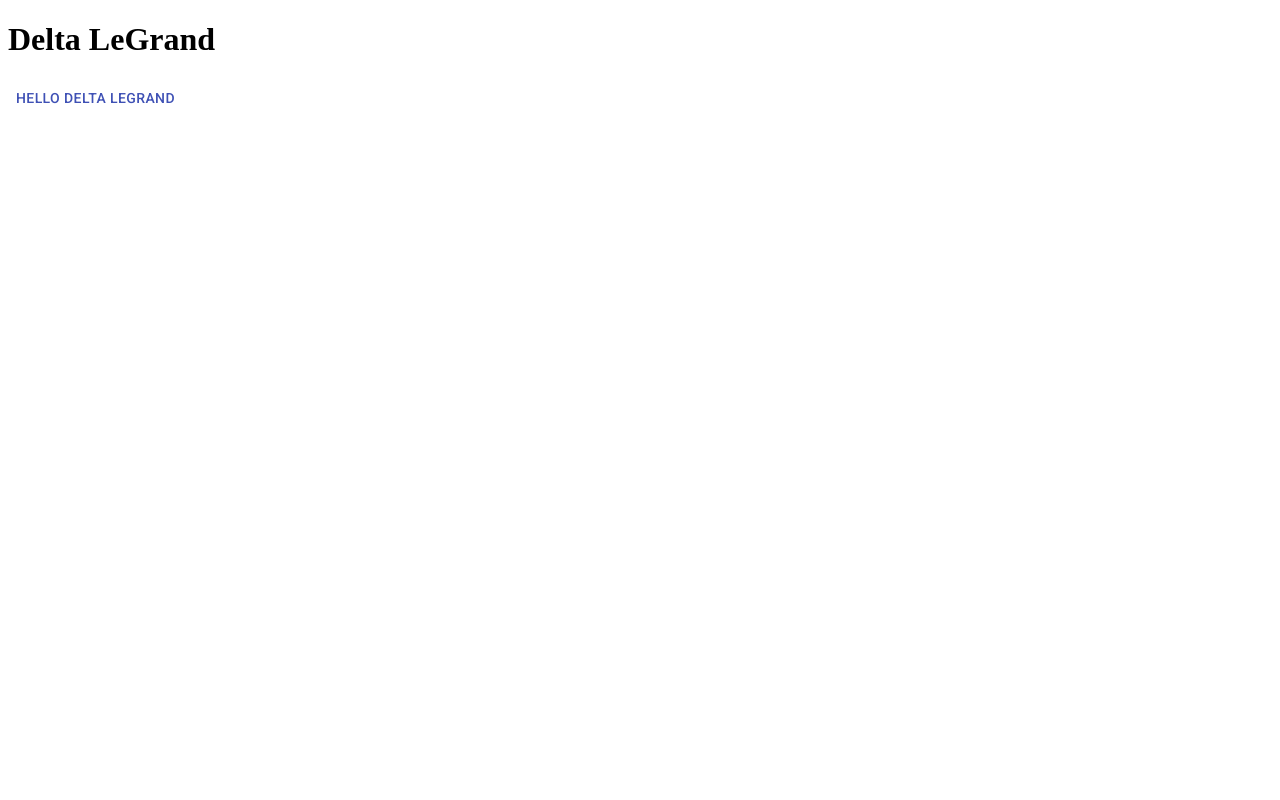
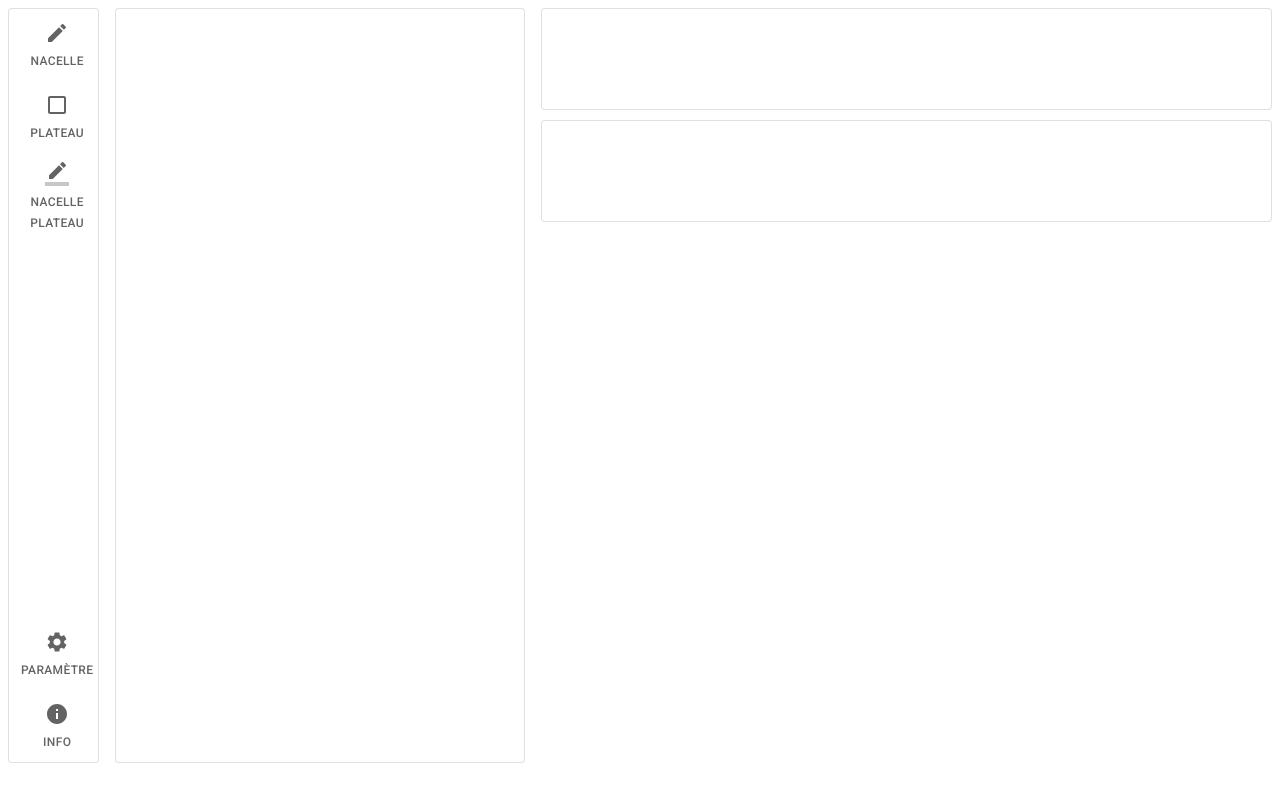
Before and after one commit to Badr-MOUFAD/Delta-LeGrand-Interface, a React app: page / in a window 1280 px wide. Built offline with nearby package versions, Linux system fonts and the light colour scheme.

Commit message:
redux and main layout

```diff
--- a/package.json
+++ b/package.json
@@ -29,8 +29,11 @@
   },
   "dependencies": {
     "@material-ui/core": "^4.11.2",
+    "@material-ui/icons": "^4.11.2",
+    "@reduxjs/toolkit": "^1.5.0",
     "chart.js": "^2.9.4",
     "react": "^17.0.1",
-    "react-dom": "^17.0.1"
+    "react-dom": "^17.0.1",
+    "react-redux": "^7.2.2"
   }
 }
--- a/public/index.html
+++ b/public/index.html
@@ -7,10 +7,20 @@
     <!-- Material-ui robot font -->
     <link rel="stylesheet" href="https://fonts.googleapis.com/css?family=Roboto:300,400,500,700&display=swap" />
 
+    <style>
+      html, body {
+        height: 100%;
+      }
+
+      #root {
+        height: 100%;
+      }
+    </style>
+
     <title>Delta LeGrand</title>
   </head>
 
-  <body id="body">
+  <body>
     <div id ="root"></div>
 
      <!-- Compiled react js files-->
--- a/src/App.js
+++ b/src/App.js
@@ -1,13 +1,104 @@
-import React from 'react';
-import { Button } from '@material-ui/core';
+import React, { useState, useReducer } from 'react';
+import { useSelector, useDispatch } from 'react-redux';
+
+import { makeStyles } from '@material-ui/core/styles';
+import { Button, Typography, Divider, Grid } from '@material-ui/core';
+import { Gird, Paper } from '@material-ui/core';
+
+import { deltaSelectors, changePosition } from '../src/redux/DeltaCommandSlice';
+import TabsComponent, { TabsOther } from './component/TabsComponent';
 
 
-export default function App(props) {
+/* export default function App(props) {
+    const dispatch = useDispatch();
+
+    const position = useSelector(deltaSelectors.postion);
+    const tilting = useSelector(deltaSelectors.tilting);
+
+    const reducerPositionTextField = (state, action) => {
+        return {
+            x: state.x,
+            y: state.y,
+            z: state.z,
+            [action.type]: action.payload }
+    }
+
+    const [statePostionTextField, dispatchPositionText] = useReducer(reducerPositionTextField, {x: "", y: "", z: ""})
 
     return (
         <div>
             <h1>Delta LeGrand</h1>
             <Button color="primary">Hello Delta LeGrand</Button>
+
+            <div>
+                {Object.keys(position).map((coordinate) =>
+                    <Typography key={`${coordinate}123`}>{`${coordinate}: ${position[coordinate]}`}</Typography>
+                )}
+            </div>
+            <div>
+                {Object.keys(tilting).map((angle) =>
+                    <Typography key={`${angle}123`}>{`${angle}: ${tilting[angle]}`}</Typography>
+                )}
+            </div>
+
+            <Divider />
+
+            {Object.keys(statePostionTextField).map((coordinate) => (
+                <input
+                    key={`${coordinate}001`}
+                    type='text'
+                    value={statePostionTextField[coordinate]}
+                    onChange={({ target }) => dispatchPositionText({ type: coordinate, payload: target.value })}/>
+            ))}
+
+            <Button onClick={() => dispatch(changePosition(statePostionTextField))}>update position</Button>
         </div>
     );
+} */
+
+const useStyles = makeStyles((theme) => ({
+    container: {
+      height: "100%"
+    },
+    subContainer: {
+      height: "98%"
+    },
+    graphContainer: {
+        marginBottom: "10px",
+        minHeight: "100px"
+    }
+}));
+
+
+export default function App(props) {
+    const classes = useStyles();
+
+    return (
+        <Grid className={classes.container} container spacing={2}>
+            <Grid className={classes.subContainer} item xs={1} >
+                <Paper className={classes.subContainer} variant="outlined">
+                    <Grid className={classes.container} container direction="column" justify="space-between">
+                        <TabsComponent />
+                        <TabsOther />
+                    </Grid>
+                </Paper>
+            </Grid>
+
+            <Grid className={classes.subContainer} item xs={4}>
+                <Paper className={classes.subContainer} variant="outlined">
+
+                </Paper>
+            </Grid>
+
+            <Grid className={classes.subContainer} item xs={7}>
+                <Paper className={classes.graphContainer} variant="outlined">
+
+                </Paper>
+
+                <Paper className={classes.graphContainer} variant="outlined">
+
+                </Paper>
+            </Grid>
+        </Grid>
+    );
 }
--- /dev/null
+++ b/src/component/TabsComponent.js
@@ -0,0 +1,74 @@
+import React from 'react';
+
+import { makeStyles } from '@material-ui/core/styles';
+import { Tabs, Tab, Grid } from "@material-ui/core";
+
+import CreateIcon from '@material-ui/icons/Create';
+import CropDinIcon from '@material-ui/icons/CropDin';
+import BorderColorIcon from '@material-ui/icons/BorderColor';
+import SettingsIcon from '@material-ui/icons/Settings';
+import InfoIcon from '@material-ui/icons/Info';
+
+
+const useStyles = makeStyles((theme) => ({
+    tab: {
+        minWidth: "50px",
+        fontSize: "12px"
+    }
+}));
+
+const tabs = {
+    command: {
+        "Nacelle": {
+            index: 0,
+            icon: <CreateIcon />
+        },
+        "Plateau": {
+            index: 1,
+            icon: <CropDinIcon />
+        },
+        "Plataau\nNacelle": {
+            index: 2,
+            icon: <BorderColorIcon />
+        }
+    },
+    other: {
+        "Settings": {
+            index: 3,
+            icon: <SettingsIcon />
+        },
+        "Info": {
+            index: 4,
+            icon: <InfoIcon />
+        }
+    }
+}
+
+
+export default function TabsComponent(props) {
+
+    return (
+        <Tabs orientation="vertical" value={10}>
+            <Tab index={0} label="Nacelle" style={{ minWidth: "50px", fontSize: "12px"}} icon={<CreateIcon />}/>
+            <Tab index={1} label="Plateau" style={{ minWidth: "50px", fontSize: "12px"}} icon={<CropDinIcon />} />
+            <Tab index={2} label={"Nacelle\nPlateau"} style={{ minWidth: "50px", fontSize: "12px"}} icon={<BorderColorIcon />} />
+        </Tabs>
+    );
+}
+
+
+export function TabsOther(props) {
+
+    return(
+        <Tabs orientation="vertical" value={false}>
+            <Tab index={0} label="paramètre" style={{ minWidth: "50px", fontSize: "12px"}} icon={<SettingsIcon />}/>
+            <Tab index={1} label="info" style={{ minWidth: "50px", fontSize: "12px"}} icon={<InfoIcon />} />
+        </Tabs>
+    );
+}
+
+
+export function AppTabs(props) {
+
+    return
+}
--- a/src/index.js
+++ b/src/index.js
@@ -1,7 +1,14 @@
 import React from 'react';
 import ReactDOM from 'react-dom';
 
+import { Provider } from "react-redux";
+import store from "./redux/store";
+
 import App from './App';
 
-ReactDOM
-  .render(<App />, document.getElementById('root'));
+
+ReactDOM.render(
+  <Provider store={store}>
+    <App />
+  </Provider>,
+  document.getElementById('root'));
--- /dev/null
+++ b/src/redux/DeltaCommandSlice.js
@@ -0,0 +1,37 @@
+import { createSlice } from '@reduxjs/toolkit';
+
+
+const initialState = {
+    position: {
+        x: 0,
+        y: 0,
+        z: 900,
+    },
+    tilting: {
+        phi: 0,
+        theta: 0
+    }
+}
+
+export const deltaCommandSlice = createSlice({
+    name: "deltaCommand",
+    initialState: initialState,
+    reducers: {
+        changePosition: (state, action) => {
+            state.position = {...state.position, ...action.payload};
+        },
+        changeTilting: (state, action) => {
+            state.tilting = {...state.tilting, ...action.payload};
+        }
+    }
+});
+
+
+export const deltaSelectors = {
+    postion: (state) => state.deltaCommand.position,
+    tilting: (state) => state.deltaCommand.tilting,
+}
+
+export const { changePosition, changeTilting } = deltaCommandSlice.actions;
+
+export default deltaCommandSlice.reducer;
--- /dev/null
+++ b/src/redux/store.js
@@ -0,0 +1,9 @@
+import { configureStore } from '@reduxjs/toolkit';
+import deltaCommandReducer from './DeltaCommandSlice';
+
+
+export default configureStore({
+    reducer: {
+        deltaCommand: deltaCommandReducer
+    }
+})
```
Also changed, not shown: 1 other file (tests, documents, lock files or other folders).
